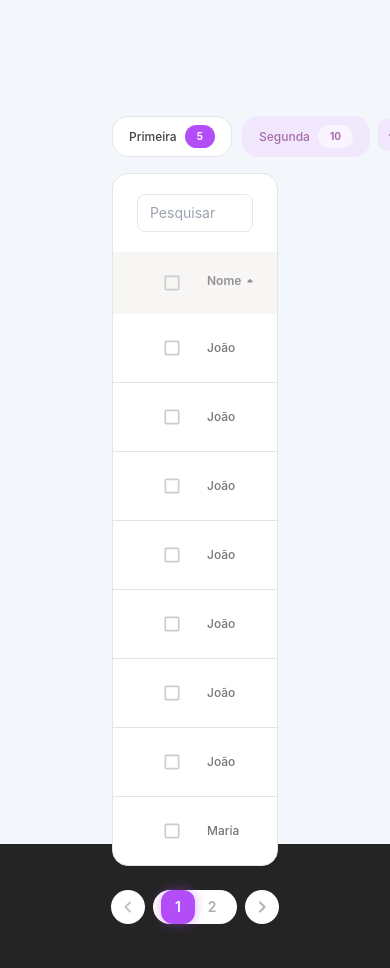
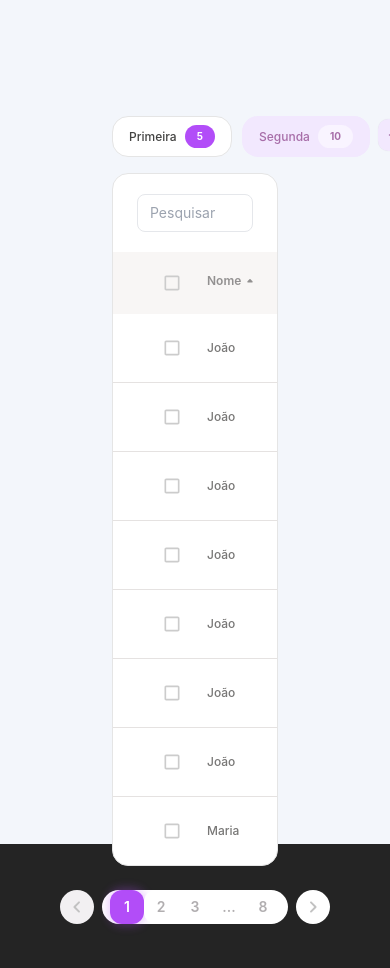
Before and after one commit to WilliamSilvaOliveiraa/nalu-table-component, a React (Vite) app: page / in a window 390 px wide. Shown: the top 968 px of the page. Built offline with nearby package versions, Linux system fonts and the light colour scheme.

Commit message:
feat: add default variables for light mode in Sapphire and Crimson variants
- Introduced default variables to support light mode styling
- Applied changes to both Sapphire and Crimson variants of the table component

```diff
--- a/src/App.jsx
+++ b/src/App.jsx
@@ -10,7 +10,7 @@ function App() {
     <div className="p-28">
       <NaluTable
         tableData={tableData}
-        totalItems={20}
+        totalItems={80}
         handlePageChange={(page) => console.log(page)}
         itemsPerPage={10}
         loading={false}
@@ -22,6 +22,8 @@ function App() {
         plusButton={true}
         addItemFunction={() => console.log("add")}
         viewItemFunction={() => console.log("view")}
+        removeItemFunction={() => console.log("remove")}
+        editItemFunction={() => console.log("edit")}
         modalTitle="Modal"
         checkbox={true}
         handleSelectionChange={(selected) => console.log(selected)}
--- a/src/components/Modal/ModalTabs.jsx
+++ b/src/components/Modal/ModalTabs.jsx
@@ -11,6 +11,7 @@ import {
 import { styled } from "@mui/system";
 import CloseRoundedIcon from "@mui/icons-material/CloseRounded";
 import Button from "@mui/material/Button";
+import colorThemes from "../../constants/colorThemes";
 
 const StyledModal = styled(Modal)({
   display: "flex",
@@ -18,7 +19,8 @@ const StyledModal = styled(Modal)({
   justifyContent: "center",
 });
 
-const SmallCheckbox = styled(Checkbox)({
+const SmallCheckbox = styled(Checkbox)(
+  ({ themeMode, colorThemes, variant }) => ({
     "& .MuiSvgIcon-root": {
       fontSize: 20,
     },
@@ -28,10 +30,11 @@ const SmallCheckbox = styled(Checkbox)({
       opacity: 0.6,
     },
     "&.Mui-checked.Mui-disabled": {
-    color: "#B571EB",
+      color: colorThemes[variant]?.borderChecked[themeMode] || "#000",
       opacity: 0.3,
     },
-});
+  })
+);
 
 const ModalContent = styled(Box)({
   width: 600,
@@ -44,8 +47,18 @@ const ModalContent = styled(Box)({
   borderRadius: "24px",
 });
 
-const ModalTabs = ({ open, onClose, items, onSave, text }) => {
+const ModalTabs = ({
+  open,
+  onClose,
+  items,
+  onSave,
+  text,
+  variant,
+  themeMode,
+}) => {
   const [checkedItems, setCheckedItems] = useState([]);
+  const { backgroundList, borderChecked, borderUnchecked, borderCheckedHover } =
+    colorThemes[variant];
 
   useEffect(() => {
     if (open) {
@@ -91,10 +104,12 @@ const ModalTabs = ({ open, onClose, items, onSave, text }) => {
             <ListItem
               key={index}
               sx={{
-                backgroundColor: item.checked ? "#F8F1FD" : "transparent",
+                backgroundColor: item.checked
+                  ? backgroundList[themeMode]
+                  : "transparent",
                 border: item.checked
-                  ? "1px solid #B571EB"
-                  : "1px solid #929090",
+                  ? `1px solid ${borderChecked[themeMode]}`
+                  : `1px solid ${borderUnchecked[themeMode]}`,
                 borderRadius: "8px",
                 marginBottom: index < checkedItems.length - 1 ? "16px" : "0px",
                 gap: "4px",
@@ -104,14 +119,17 @@ const ModalTabs = ({ open, onClose, items, onSave, text }) => {
                 checked={item.checked}
                 disabled={item.special}
                 onChange={() => handleToggle(index)}
+                themeMode={themeMode}
+                colorThemes={colorThemes}
+                variant={variant}
                 sx={{
                   "&.Mui-checked": {
-                    color: "#B571EB",
-                    cursor: item.special ? "not-allowed" : "pointer", // Condição direta fora dos estilos aninhados
+                    color: borderChecked[themeMode],
+                    cursor: item.special ? "not-allowed" : "pointer",
                   },
                   "&:not(.Mui-checked)": {
                     color: "#CCCCCC",
-                    cursor: item.special ? "not-allowed" : "pointer", // Condição direta fora dos estilos aninhados
+                    cursor: item.special ? "not-allowed" : "pointer",
                   },
                 }}
               />
@@ -119,7 +137,9 @@ const ModalTabs = ({ open, onClose, items, onSave, text }) => {
               <ListItemText
                 primary={item.title}
                 sx={{
-                  color: item.checked ? "#B571EB" : "#929090",
+                  color: item.checked
+                    ? borderChecked[themeMode]
+                    : borderUnchecked[themeMode],
                 }}
                 primaryTypographyProps={{
                   fontSize: "12px",
@@ -156,7 +176,7 @@ const ModalTabs = ({ open, onClose, items, onSave, text }) => {
             <Button
               sx={{
                 width: "100%",
-                backgroundColor: "#B571EB!important",
+                backgroundColor: borderChecked[themeMode],
                 borderRadius: "74px",
                 display: "flex",
                 alignItems: "center",
@@ -164,7 +184,7 @@ const ModalTabs = ({ open, onClose, items, onSave, text }) => {
                 color: "#fff",
 
                 "&:hover": {
-                  backgroundColor: "#9f53db!important",
+                  backgroundColor: borderCheckedHover[themeMode],
                 },
               }}
               onClick={() => {
--- a/src/components/Pagination/Pagination.jsx
+++ b/src/components/Pagination/Pagination.jsx
@@ -16,7 +16,9 @@ const Pagination = ({
   const [currentPage, setCurrentPage] = useState(1);
   const totalPages = Math.ceil(itemsTotalCount / itemsPerPage);
   const isSmallScreen = useMediaQuery({ maxWidth: 500 });
-  const { primary, primaryFocusStrong } = colorThemes[variant];
+  const { primary, white, buttonShadow, hoverText } = colorThemes[variant];
+  const [isHovered, setIsHovered] = useState(false);
+  const [isHoveredNext, setIsHoveredNext] = useState(false);
 
   useEffect(() => {
     setCurrentPage(1);
@@ -143,10 +145,29 @@ const Pagination = ({
             <button
               onClick={handlePrevious}
               disabled={currentPage === 1 || loading}
-              className="aspect-square h-[34px] rounded-full bg-[#ffffff] text-sm font-semibold text-[#b1aeb0] transition-colors duration-300 ease-out hover:bg-[#B24DF8] hover:text-white disabled:cursor-not-allowed disabled:text-[#c2c2c2] disabled:hover:bg-[#f2f0f2] disabled:hover:text-[#c2c2c2]"
+              onMouseEnter={() => setIsHovered(true)}
+              onMouseLeave={() => setIsHovered(false)}
+              style={{
+                backgroundColor:
+                  currentPage === 1 || loading
+                    ? "#f2f0f2"
+                    : isHovered
+                    ? primary[themeMode]
+                    : white[themeMode],
+                color:
+                  currentPage === 1 || loading
+                    ? "#c2c2c2"
+                    : isHovered
+                    ? "#FFFFFF"
+                    : "#c2c2c2",
+                cursor:
+                  currentPage === 1 || loading ? "not-allowed" : "pointer",
+              }}
+              className="aspect-square h-[34px] rounded-full text-sm font-semibold transition-colors duration-300 ease-out"
             >
               <KeyboardArrowLeftRoundedIcon />
             </button>
+
             <div className="flex rounded-full bg-[#ffffff] px-2">
               {isSmallScreen
                 ? getPageNumbersPhone().map((number, index) => (
@@ -154,14 +175,25 @@ const Pagination = ({
                       key={index}
                       onClick={() => handleClick(number)}
                       disabled={number === "..." || loading}
-                      className={`relative h-[34px] w-[34px] rounded-xl bg-[#ffffff] text-sm font-semibold transition-colors duration-300 ease-out ${
-                        number === currentPage
-                          ? "z-20 text-white"
-                          : "text-[#b1aeb0] hover:text-[#B24DF8]"
-                      } ${number === "..." ? "cursor-default" : ""}`}
+                      style={{
+                        backgroundColor: "#ffffff",
+                        color: number === currentPage ? "white" : "#b1aeb0",
+                      }}
+                      className={`relative h-[34px] w-[34px] rounded-xl text-sm font-semibold transition-colors duration-300 ease-out ${
+                        number === "..." ? "cursor-default" : ""
+                      }`}
+                      onMouseOver={(e) =>
+                        !(number === "..." || loading) &&
+                        (e.currentTarget.style.color = "")
+                      }
+                      onMouseOut={(e) =>
+                        !(number === "..." || loading) &&
+                        (e.currentTarget.style.color =
+                          number === currentPage ? "white" : "#b1aeb0")
+                      }
                     >
                       <span
-                        className={`absolute inset-0 rounded-xl bg-[#B24DF8] transition-all duration-300 ease-out ${
+                        className={`absolute inset-0 rounded-xl  transition-all duration-300 ease-out ${
                           number === currentPage
                             ? "scale-100 opacity-100"
                             : "scale-0 opacity-0"
@@ -169,8 +201,10 @@ const Pagination = ({
                         style={{
                           boxShadow:
                             number === currentPage
-                              ? "0px 0px 10px 2px rgba(178, 77, 248,0.3)"
+                              ? buttonShadow[themeMode]
                               : "0px 0px 0px 0px rgba(178, 77, 248,0)",
+
+                          backgroundColor: primary[themeMode],
                         }}
                       />
                       <span className="relative z-10">
@@ -183,14 +217,35 @@ const Pagination = ({
                       key={index}
                       onClick={() => handleClick(number)}
                       disabled={number === "..." || loading}
-                      className={`relative h-[34px] w-[34px] rounded-xl bg-[#ffffff] text-sm font-semibold transition-colors duration-300 ease-out ${
-                        number === currentPage
-                          ? "z-20 text-white"
-                          : "text-[#b1aeb0] hover:text-[#B24DF8]"
-                      } ${number === "..." ? "cursor-default" : ""}`}
+                      style={{
+                        position: "relative",
+                        height: "34px",
+                        width: "34px",
+                        borderRadius: "0.75rem",
+                        backgroundColor: "#ffffff",
+                        fontSize: "0.875rem",
+                        fontWeight: "600",
+                        transition: "color 300ms ease-out",
+                        zIndex: number === currentPage ? "20" : "auto",
+                        color: number === currentPage ? "white" : "#b1aeb0",
+                        cursor: number === "..." ? "default" : "pointer",
+                      }}
+                      onMouseOver={(e) =>
+                        !(
+                          number === "..." ||
+                          loading ||
+                          number === currentPage
+                        ) &&
+                        (e.currentTarget.style.color = hoverText[themeMode])
+                      }
+                      onMouseOut={(e) =>
+                        !(number === "..." || loading) &&
+                        (e.currentTarget.style.color =
+                          number === currentPage ? "white" : "#b1aeb0")
+                      }
                     >
                       <span
-                        className={`absolute inset-0 rounded-xl bg-[#B24DF8] transition-all duration-300 ease-out ${
+                        className={`absolute inset-0 rounded-xl transition-all duration-300 ease-out ${
                           number === currentPage
                             ? "scale-100 opacity-100"
                             : "scale-0 opacity-0"
@@ -198,8 +253,9 @@ const Pagination = ({
                         style={{
                           boxShadow:
                             number === currentPage
-                              ? "0px 0px 10px 2px rgba(178, 77, 248,0.3)"
+                              ? buttonShadow[themeMode]
                               : "0px 0px 0px 0px rgba(178, 77, 248,0)",
+                          backgroundColor: primary[themeMode],
                         }}
                       />
                       <span className="relative z-10">
@@ -211,7 +267,27 @@ const Pagination = ({
             <button
               onClick={handleNext}
               disabled={currentPage === totalPages || loading}
-              className="aspect-square h-[34px] rounded-full bg-[#ffffff] text-sm font-semibold text-[#b1aeb0] transition-colors duration-300 ease-out hover:bg-[#B24DF8] hover:text-white disabled:cursor-not-allowed disabled:text-[#c2c2c2] disabled:hover:bg-[#f2f0f2] disabled:hover:text-[#c2c2c2]"
+              onMouseEnter={() => setIsHoveredNext(true)}
+              onMouseLeave={() => setIsHoveredNext(false)}
+              style={{
+                backgroundColor:
+                  currentPage === totalPages || loading
+                    ? "#f2f0f2"
+                    : isHoveredNext
+                    ? primary[themeMode]
+                    : white[themeMode],
+                color:
+                  currentPage === totalPages || loading
+                    ? "#c2c2c2"
+                    : isHoveredNext
+                    ? "#FFFFFF"
+                    : "#c2c2c2",
+                cursor:
+                  currentPage === totalPages || loading
+                    ? "not-allowed"
+                    : "pointer",
+              }}
+              className="aspect-square h-[34px] rounded-full text-sm font-semibold transition-colors duration-300 ease-out"
             >
               <KeyboardArrowRightRoundedIcon />
             </button>
--- a/src/constants/colorThemes.js
+++ b/src/constants/colorThemes.js
@@ -32,6 +32,58 @@ const colorThemes = {
       light: "#ffffff",
       dark: "dark:text-white",
     },
+    buttonShadow: {
+      light: "0px 0px 10px 2px rgba(178, 77, 248,0.3)",
+      dark: "0px 0px 10px 2px rgba(178, 77, 248,0.3)",
+    },
+    hoverText: {
+      light: "#B24DF8",
+      dark: "#ad3d3e",
+    },
+    primaryLoading: {
+      light: "#dba2ff",
+      dark: "#ad3d3e",
+    },
+    viewButton: {
+      light: "#C2D6E8",
+      dark: "dark:text-purple-300",
+    },
+    viewButtonHover: {
+      light: "#ADC6DD",
+      dark: "dark:text-purple-300",
+    },
+    viewButtonIcon: {
+      light: "#0053A0",
+      dark: "dark:text-purple-300",
+    },
+    addButton: {
+      light: "#DFCDEB",
+      dark: "dark:text-purple-300",
+    },
+    addButtonHover: {
+      light: "#D7C2E6",
+      dark: "dark:text-purple-300",
+    },
+    addButtonIcon: {
+      light: "#9B09FF",
+      dark: "dark:text-purple-300",
+    },
+    backgroundList: {
+      light: "#F8F1FD",
+      dark: "dark:bg-purple-800",
+    },
+    borderChecked: {
+      light: "#B571EB",
+      dark: "dark:text-purple-300",
+    },
+    borderCheckedHover: {
+      light: "#9f53db",
+      dark: "dark:text-purple-300",
+    },
+    borderUnchecked: {
+      light: "#929090",
+      dark: "dark:text-purple-300",
+    },
   },
   carmesin: {
     background: {
@@ -62,6 +114,58 @@ const colorThemes = {
       light: "#ffffff",
       dark: "dark:text-white",
     },
+    buttonShadow: {
+      light: "0px 0px 10px 2px rgba(179, 70, 71,0.3)",
+      dark: "0px 0px 10px 2px rgba(179, 70, 71,0.3)",
+    },
+    hoverText: {
+      light: "#9c5656",
+      dark: "#ad3d3e",
+    },
+    primaryLoading: {
+      light: "#fcb1b3",
+      dark: "#ad3d3e",
+    },
+    viewButton: {
+      light: "#e6c1c7",
+      dark: "dark:text-purple-300",
+    },
+    viewButtonHover: {
+      light: "#deafb2",
+      dark: "dark:text-purple-300",
+    },
+    viewButtonIcon: {
+      light: "#9e0003",
+      dark: "dark:text-purple-300",
+    },
+    addButton: {
+      light: "#ebccd9",
+      dark: "dark:text-purple-300",
+    },
+    addButtonHover: {
+      light: "#e3bacc",
+      dark: "dark:text-purple-300",
+    },
+    addButtonIcon: {
+      light: "#9e0032",
+      dark: "dark:text-purple-300",
+    },
+    backgroundList: {
+      light: "#fcf0f0",
+      dark: "dark:bg-purple-800",
+    },
+    borderChecked: {
+      light: "#e66e72",
+      dark: "dark:text-purple-300",
+    },
+    borderCheckedHover: {
+      light: "#d95055",
+      dark: "dark:text-purple-300",
+    },
+    borderUnchecked: {
+      light: "#929090",
+      dark: "dark:text-purple-300",
+    },
   },
 };
 
```
Also changed, not shown: src/components/NaluTable.jsx (+8 -0 lines), src/components/Table/Table.jsx (+125 -41 lines). Lines whose indentation alone changed are shown as unchanged.
